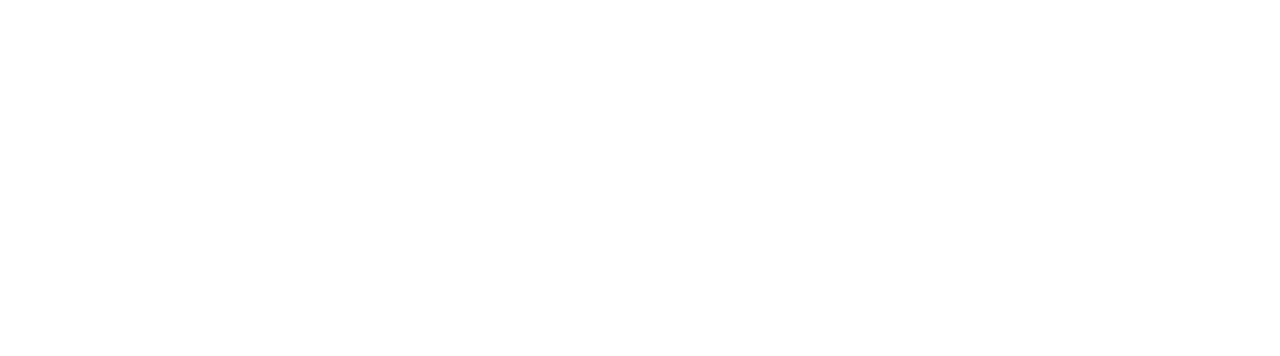
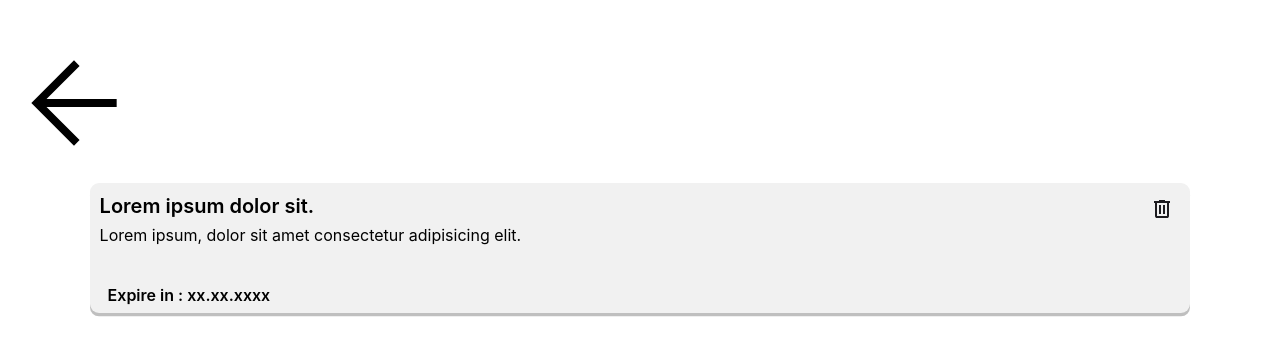
Before and after one commit to chaddjong/projek-vote, a React (Create React App) app: page /form-checking in a window 1280 px wide. Before the commit this address had no page. Shown: the top 356 px of the page. Built offline with nearby package versions, Linux system fonts and the light colour scheme.

Commit message:
form checking

```diff
--- a/src/App.js
+++ b/src/App.js
@@ -6,6 +6,7 @@
 import FormMaking from "./pages/DesktopFormMaking";
 import MakingToken from "./pages/DesktopMakingToken";
 import Testing from "./pages/flextest";
+import FormChecking from "./pages/FormChecking";
 
 function App() {
   return (
@@ -14,6 +15,7 @@
         <Route path="/" element={<LoginPage />} />
         <Route path="/home" element={<HomePage />} />
         <Route path="/form-making" element={<MobileFormMaking />} />
+        <Route path="/form-checking" element={<FormChecking />} />
       </Routes>
     </BrowserRouter>
   );
--- /dev/null
+++ b/src/components/DeleteModal.jsx
@@ -0,0 +1,17 @@
+import React, { useState } from "react";
+import Close from "../img/close.svg"
+
+export default function DeleteModal() {
+    const [modal, setModal] = useState(true);
+
+    const toggleModal = () => {
+        setModal(!modal);
+    }
+  return (
+    <>
+      <div>
+
+      </div>
+    </>
+  );
+}
--- a/src/components/QuestionCard.jsx
+++ b/src/components/QuestionCard.jsx
@@ -2,6 +2,7 @@
 import Option from "../components/Option";
 import Close from "../img/close.svg";
 import AddPhoto from "../img/addphoto.svg";
+
 function QuestionCard() {
   const [val, setVal] = useState([]);
   const handleAdd = () => {
--- /dev/null
+++ b/src/components/ReportThumbnail.jsx
@@ -0,0 +1,25 @@
+import React, { useState } from "react";
+import Delete from "../img/delete.svg";
+
+export default function ReportThumbnail() {
+  return (
+    <body>
+      <div className="flex flex-row justify-between bg-[#F1F1F1] w-[86vw] h-[16.25vh] rounded-[9px] mb-4 shadow-[0px_3.29px_rgba(0,0,0,0.25)]">
+        <div className="ml-[10px] mt-[9px]">
+          <h1 className="text-xl font-semibold">Lorem ipsum dolor sit.</h1>
+          <div className="w-[65vw] h-[7.5vh] mt-[3px]">
+            <p>Lorem ipsum, dolor sit amet consectetur adipisicing elit.</p>
+          </div>
+          <div className="font-[600] ml-2">
+            <p>Expire in : xx.xx.xxxx</p>
+          </div>
+        </div>
+        <div className="mr-[20px] mt-[17px]">
+          <button>
+            <img src={Delete} className="w-[16px] h-[18px]" />
+          </button>
+        </div>
+      </div>
+    </body>
+  );
+}
--- a/src/pages/FormChecking.jsx
+++ b/src/pages/FormChecking.jsx
@@ -1,9 +1,28 @@
-import React from "react";
+import React, { useState } from "react";
+import BackArrow from "../img/arrow_back.svg";
+import { Link } from "react-router-dom";
+import ReportThumbnail from "../components/ReportThumbnail";
 
 export default function FormChecking() {
-  return(
-    <div>
-        Form Checking
+
+  return (
+    <div className="flex flex-col h-screen">
+      <div className="flex justify-start mt-[39px] ml-[10px] pb-[10px]">
+        <Link to={"/home"}>
+          <button>
+            <img src={BackArrow} className="w-[10vw] h-[10vw]" />
+          </button>
+        </Link>
+      </div>
+      <div className="flex flex-col justify-start items-center h-screen">
+        {/* <div className="flex flex-col justify-center items-center text-black opacity-[45%] text-[5.5vw]">
+          <p>You Haven't Created</p>
+          <p>Any Forms Yet</p>
+        </div> */}
+        <div>
+          <ReportThumbnail />
+        </div>
+      </div>
     </div>
   );
 }
--- a/src/pages/HomePage.jsx
+++ b/src/pages/HomePage.jsx
@@ -22,9 +22,11 @@
               </button>
             </form>
             <div className="flex flex-row justify-center items-center mt-[30px] gap-[13px]">
-              <button className="flex justify-center items-center bg-[#D9D9D9] w-[150px] h-[80px] rounded-[14.64px] font-inter font-[600] text-xl hover:bg-[#FFB546]">
-                <p>See Form Responds</p>
-              </button>
+              <Link to={"/form-checking"}>
+                <button className="flex justify-center items-center bg-[#D9D9D9] w-[150px] h-[80px] rounded-[14.64px] font-inter font-[600] text-xl hover:bg-[#FFB546]">
+                  <p>See Form Responds</p>
+                </button>
+              </Link>
               <Link to={"/form-making"}>
                 <button className="flex justify-center items-center bg-[#D9D9D9] w-[150px] h-[80px] rounded-[14.64px] font-inter font-[600] text-xl hover:bg-[#FFB546]">
                   <p>
--- a/src/pages/MobileFormMaking.jsx
+++ b/src/pages/MobileFormMaking.jsx
@@ -33,7 +33,7 @@
   };
   console.log(val, "data-");
   return (
-    <body className="bg-[#D9D9D9] pb-5">
+    <body className="bg-[#D9D9D9] pb-5 body-back">
       <div className="flex justify-end items-end w-[100%] h-[100%]">
         <div class="mr-20 lg:hidden">
           <button
@@ -79,7 +79,7 @@
           <QuestionCard />
           {val.map((data, i) => {
             return (
-              <div className="flex flex-col w-[100%] justify-center items-center ">
+              <div className="flex flex-col w-[100%] justify-center items-center">
                 <div class="h-auto relative top-10 left-[44%]">
                   <button onClick={() => handleDelete(i)} className="">
                     <img src={Delete} />
--- a/src/pages/bgform.css
+++ b/src/pages/bgform.css
@@ -1,3 +1,3 @@
-body {
+/* .body-back {
     background-color: #D9D9D9;
-}
+} */
```
